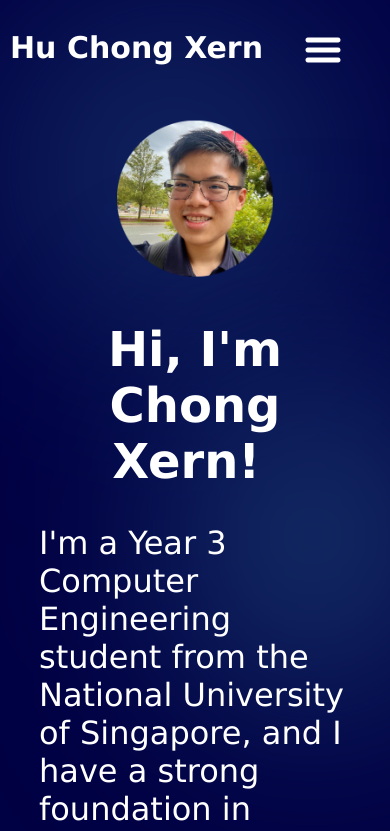
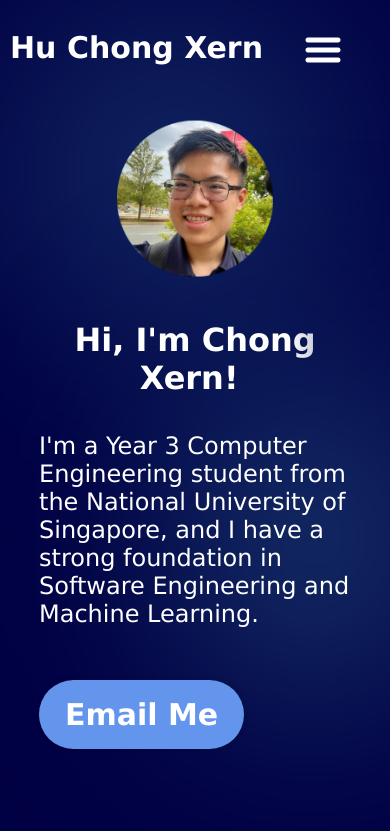
Before and after one commit to ChongXern/portfolio-website, a React (Vite) app in the folder portfolio-website/: page / in a window 390 px wide. Shown: the top 831 px of the page. Built offline with nearby package versions, Linux system fonts and the light colour scheme; a web font is replaced by a local one.

Commit message:
Update with ML and OS projects

```diff
--- a/portfolio-website/src/components/Contacts/contacts.module.css
+++ b/portfolio-website/src/components/Contacts/contacts.module.css
@@ -83,4 +83,8 @@
     .contact a{
         font-size: 20px;
     }
+
+    .text {
+        text-align: center;
+    }
 }
--- a/portfolio-website/src/components/MainProfile/profile.module.css
+++ b/portfolio-website/src/components/MainProfile/profile.module.css
@@ -116,16 +116,18 @@
     }
 
     .title {
-        font-size: 3em;
+        font-size: 2em;
+        width: 100%;
         align-items: center;
     }
 
     .desc {
-        font-size: 2em;
+        font-size: 1.5em;
         align-items: center;
     }
 
     .contactBtn {
         align-items: center;
+        justify-content: center;
     }
 }
--- a/portfolio-website/src/data/projects.json
+++ b/portfolio-website/src/data/projects.json
@@ -25,5 +25,23 @@
         "desc": "A sorting algorithm visualiser that can also help the user learn and understand how different sorting algorithms may work.",
         "skills": ["FPGA Programming", "Verilog", "Digital Logic", "Digital Design"],
         "github": "https://github.com/hafizuddin-a/basys3-sorting-visualisations"
+    },
+    {
+        "title": "Linux Prompt Shell Application",
+        "startDate": "Sep 2024",
+        "endDate": "Oct 2024",
+        "image": "projects/promptshellProject.png",
+        "desc": "Basic Linux shell that executes commands using standard I/O, while also being able to run commands in background.",
+        "skills": ["C", "Operating Systems", "Linux", "Computer Architecture"],
+        "github": "https://github.com/ChongXern/shell"
+    },
+    {
+        "title": "End-of-Sentence Detection in Audio using Machine Learning",
+        "startDate": "Oct 2024",
+        "endDate": "Dec 2024",
+        "image": "projects/ds340Project.png",
+        "desc": "Machine Learning model that detects end-of-sentences purely based on audio spectrograms using RandomForests, CNNs and LSTMs.",
+        "skills": ["Python", "Machine Learning", "Artificial Intelligence", "Data Engineering"],
+        "github": "https://github.com/ChongXern/DS340-Project"
     }
 ]
```
Also changed, not shown: portfolio-website/assets/projects/ds340Project.png (added), portfolio-website/assets/projects/promptshellProject.png (added).
